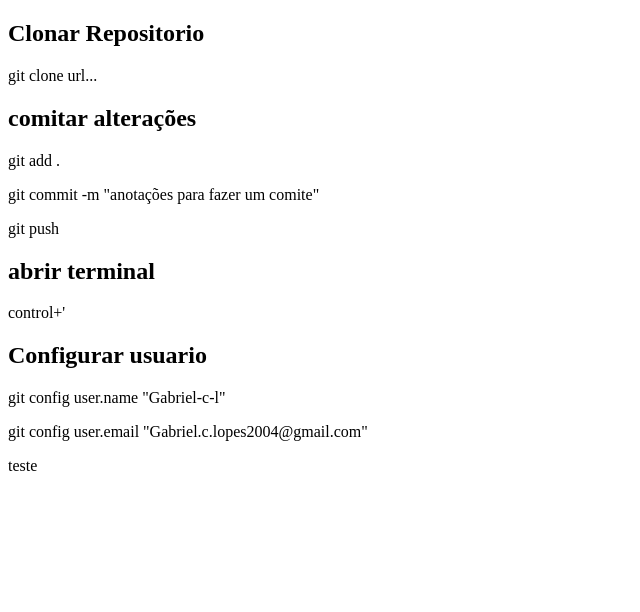
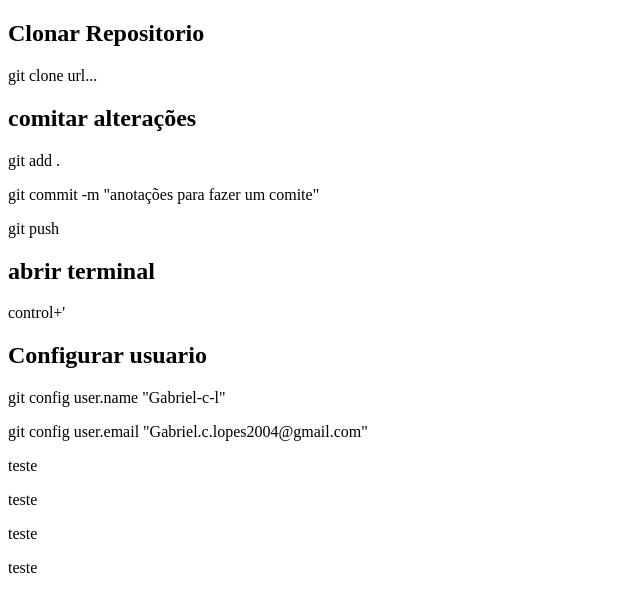
Before and after one commit to Gabriel-c-l/JJVG_Repository, a plain HTML site: page index.html in a window 1280 px wide. Shown: the whole page, without its empty margins (0-640 px from the left). Drawn offline with Linux system fonts and the light colour scheme.

Commit message:
testando2

```diff
--- a/index.html
+++ b/index.html
@@ -22,6 +22,9 @@
     <p>git config user.name "Gabriel-c-l"</p>
     <p>git config user.email "Gabriel.c.lopes2004@gmail.com"</p>
     <p>teste</p>
+    <p>teste</p>
+    <p>teste</p>
+    <p>teste</p>
 
   </main>
 </body>
```
